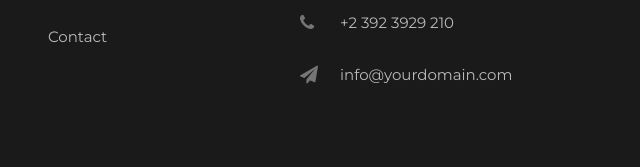
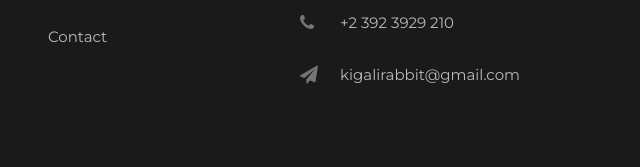
Before and after one commit to blvpeppa/petsitting-master, a website: page public/index.html in a window 1280 px wide. Shown: the part 7104-7271 px from the top of the page, 640-1280 px from the left. Drawn offline with Linux system fonts and the light colour scheme; some packages are replaced by stand-ins of ours; no server answers; files whose address does not match are found by name.

Commit message:
git commit -m

```diff
--- a/public/index.html
+++ b/public/index.html
@@ -657,7 +657,7 @@
               <ul>
                 <li><span class="icon fa fa-map"></span><span class="text">203 Fake St. Mountain View, San Francisco, California, USA</span></li>
                 <li><a href="#"><span class="icon fa fa-phone"></span><span class="text">+2 392 3929 210</span></a></li>
-                <li><a href="#"><span class="icon fa fa-paper-plane"></span><span class="text">info@yourdomain.com</span></a></li>
+                <li><a href="#"><span class="icon fa fa-paper-plane"></span><span class="text">kigalirabbit@gmail.com</span></a></li>
               </ul>
             </div>
 					</div>
```
